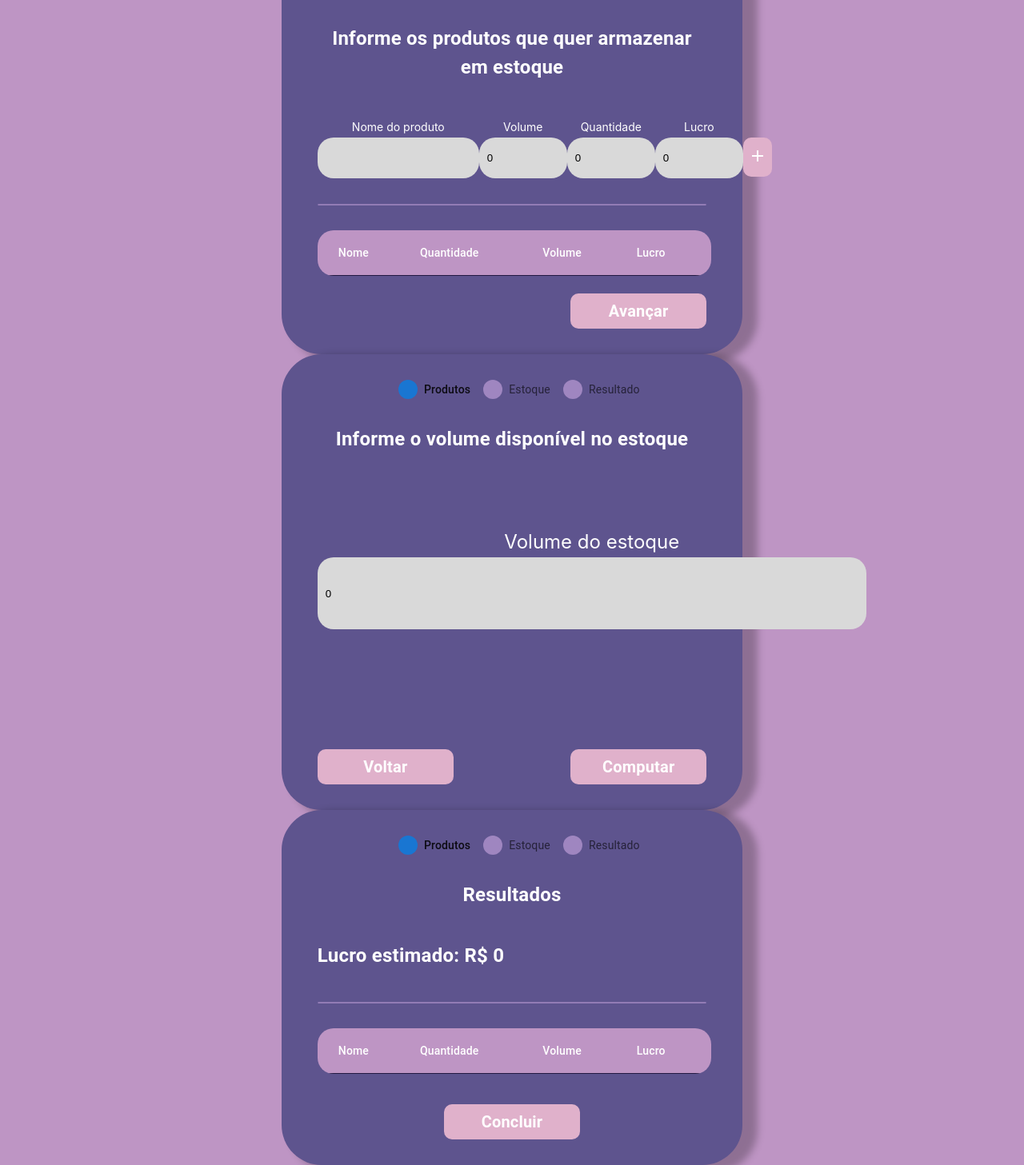
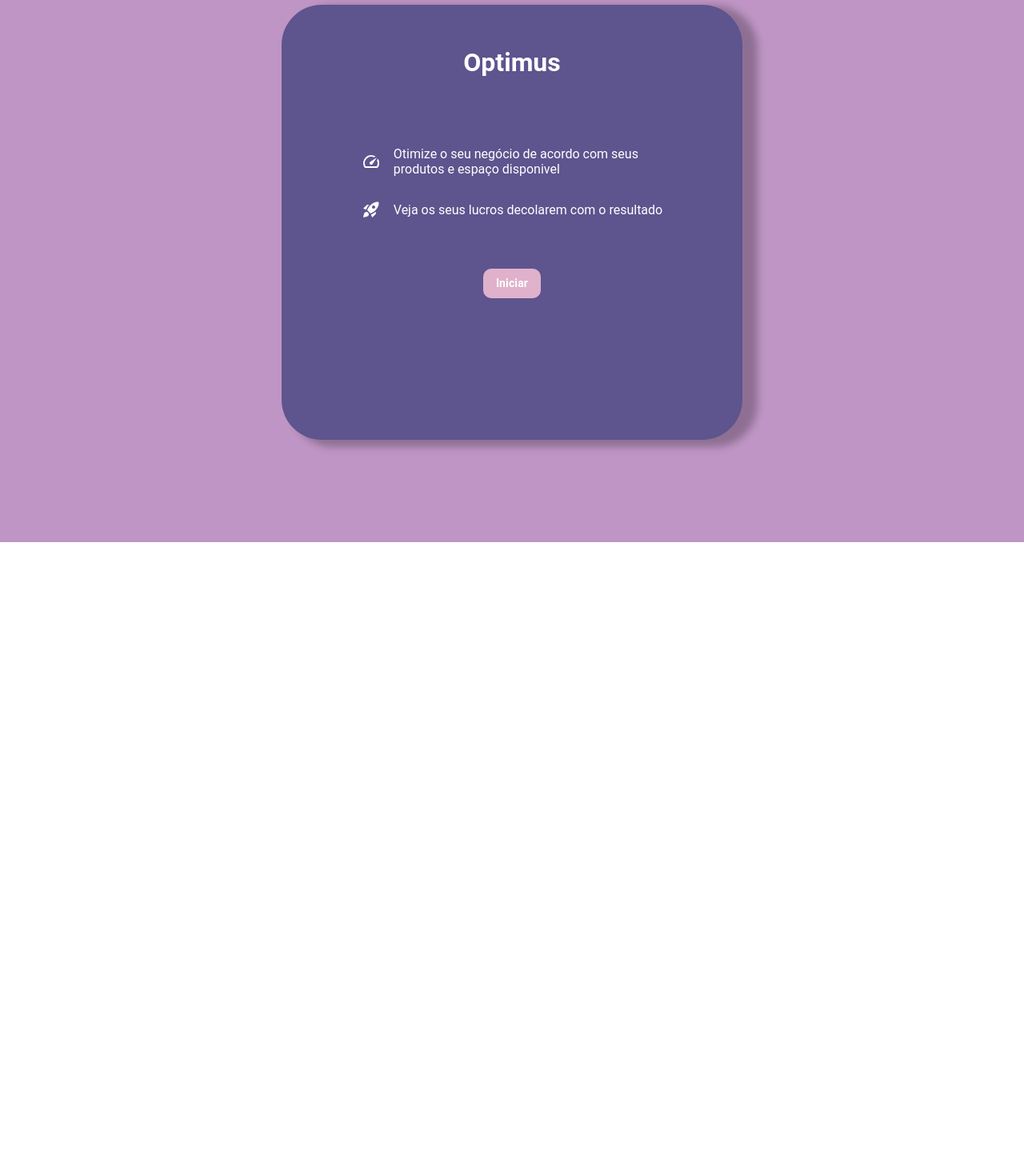
Before and after one commit to g-GSG/stock-optimization, a React (Create React App) app: page / in a window 1280 px wide. Shown: the part 122-1579 px from the top of the page at 80% size. After the commit the page ends 800 px from the top, so only its background shows below. Built offline with nearby package versions, Linux system fonts and the light colour scheme.

Commit message:
feat: adicionando provider entre telas

```diff
--- a/src/App.css
+++ b/src/App.css
@@ -2,10 +2,10 @@
   display: flex;
   flex-direction: column;
   position: relative;
-  /* height: 100vh; */
-  /* width: 100vw; */
+  height: 100vh;
+  width: 100vw;
   text-align: center;
   align-items: center;
   justify-content: center;
-  background-color: #BE95C4;
+  background-color: #be95c4;
 }
--- a/src/App.js
+++ b/src/App.js
@@ -1,26 +1,38 @@
-import './App.css';
-import { Container } from './presentation/components/container';
-import { Header } from './presentation/components/header';
-import StepOne from './presentation/components/step-one/step-one';
-import { StepThree } from './presentation/components/step-three';
-import StepTwo from './presentation/components/step-two/step-two';
+import { useState } from "react";
+import "./App.css";
+import Home from "./context/home/home";
+import { Container } from "./presentation/components/container";
+import { Header } from "./presentation/components/header";
+import StepOne from "./presentation/components/step-one/step-one";
+import { StepThree } from "./presentation/components/step-three";
+import StepTwo from "./presentation/components/step-two/step-two";
+import { ProductsProvider } from "./provider/productsProvider";
 
 function App() {
+  const [step, setStep] = useState(0);
 
   return (
+    <ProductsProvider>
       <div className="App">
         <Header>NOME</Header>
+        {step === 0 && <Home setStep={setStep} />}
+        {step === 1 && (
           <Container>
-        <StepOne />
+            <StepOne setStep={setStep} />
           </Container>
+        )}
+        {step === 2 && (
           <Container>
-        <StepTwo />
+            <StepTwo setStep={setStep} />
           </Container>
+        )}
+        {step === 3 && (
           <Container>
-        <StepThree />
+            <StepThree setStep={setStep} />
           </Container>
-
+        )}
       </div>
+    </ProductsProvider>
   );
 }
 
--- a/src/context/home/home.jsx
+++ b/src/context/home/home.jsx
@@ -1,10 +1,11 @@
 import RocketLaunchIcon from "@mui/icons-material/RocketLaunch";
 import SpeedIcon from "@mui/icons-material/Speed";
+import { Typography } from "@mui/material";
 import Button from "../../presentation/components/button/button";
 import { Container } from "../../presentation/components/container";
 import * as S from "./home.styles";
 
-const Home = () => {
+const Home = ({ setStep }) => {
   return (
     <Container>
       <S.ContainerBox>
@@ -25,11 +26,13 @@ const Home = () => {
           </S.SubtitleContainer>
         </div>
         <Button
+          type="button"
           backgroundColor="#E0B1CB"
-          hoverBackgroundColor="#9F86C0"
-          onClick={() => undefined}
+          onClick={() => setStep(1)}
         >
-          iniciar
+          <Typography fontSize={14} fontWeight="bold">
+            Iniciar
+          </Typography>
         </Button>
       </S.ContainerBox>
     </Container>
--- a/src/context/home/home.styles.js
+++ b/src/context/home/home.styles.js
@@ -4,7 +4,7 @@ export const ContainerBox = styled.div`
   display: flex;
   flex-direction: column;
   align-items: center;
-  gap: 32px;
+  gap: 48px;
 `;
 
 export const SubtitleContainer = styled.div`
--- a/src/presentation/components/button/button.styles.js
+++ b/src/presentation/components/button/button.styles.js
@@ -2,20 +2,21 @@ import styled from "styled-components";
 
 export const ButtonStyled = styled.button`
   position: relative;
-  width: ${props => props.width};
-  height: ${props => props.height};
-  background-color: ${props => props.backgroundColor};
+  width: ${(props) => props.width};
+  height: ${(props) => props.height};
+  background-color: ${(props) => props.backgroundColor};
   border: 0;
   border-radius: 10px;
-  margin: ${props => props.margin};
+  margin: ${(props) => props.margin};
   color: white;
+  padding: 8px 16px;
 
   &:hover {
     cursor: pointer;
   }
 
   &:after {
-    content: '';
+    content: "";
     display: block;
     position: absolute;
     left: 0;
@@ -31,6 +32,6 @@ export const ButtonStyled = styled.button`
   &:active:after {
     opacity: 0.75;
     transition: 0s;
-    box-shadow: 0 0 0 0 #E0B1CB;
+    box-shadow: 0 0 0 0 #e0b1cb;
   }
-`
+`;
--- a/src/presentation/components/header/header.styles.js
+++ b/src/presentation/components/header/header.styles.js
@@ -1,8 +1,8 @@
-import styled from 'styled-components'
+import styled from "styled-components";
 
 export const HeaderStyled = styled.header`
   display: flex;
-  position: relative;
+  position: absolute;
   top: 0;
   flex-direction: row;
   justify-content: center;
@@ -13,4 +13,4 @@ export const HeaderStyled = styled.header`
   color: white;
   font-weight: bold;
   font-size: 32px;
-`
+`;
--- a/src/presentation/components/step-one/step-one.jsx
+++ b/src/presentation/components/step-one/step-one.jsx
@@ -1,34 +1,42 @@
-import { useState } from 'react'
-import { Typography } from '@mui/material'
-import { Divider } from '@mui/material'
-import AddIcon from '@mui/icons-material/Add';
-import { Button } from '../button'
-import { Input } from '../input'
-import { ProductsTable } from '../products-table'
-import { StepProgress } from '../stepper'
-import { StepOneContainer, StepOneFormWrapper, StepOneWrapper } from './step-one.styles'
+import AddIcon from "@mui/icons-material/Add";
+import { Divider, Typography } from "@mui/material";
+import { useState } from "react";
+import { useProductsStepContext } from "../../../provider/productsProvider";
+import { Button } from "../button";
+import { Input } from "../input";
+import { ProductsTable } from "../products-table";
+import { StepProgress } from "../stepper";
+import {
+  StepOneContainer,
+  StepOneFormWrapper,
+  StepOneWrapper,
+} from "./step-one.styles";
 
-function StepOne() {
-  const [product, setProduct] = useState('')
-  const [amount, setAmount] = useState(0)
-  const [volume, setVolume] = useState(0)
-  const [profit, setProfit] = useState(0)
-  const [products, setProducts] = useState([])
+function StepOne({ setStep }) {
+  const [product, setProduct] = useState("");
+  const [amount, setAmount] = useState(0);
+  const [volume, setVolume] = useState(0);
+  const [profit, setProfit] = useState(0);
+  const [products, setProducts] = useState([]);
+  const { stepData, setStepData } = useProductsStepContext();
 
   function addToTable() {
-    setProducts([...products, { nome: product, quantidade: amount, volume: volume, lucro: profit }])
+    setProducts([
+      ...products,
+      { product: product, amount: amount, volume: volume, profit: profit },
+    ]);
   }
 
   function nextStep() {
-    console.log('Próximo passo')
+    setStepData({ products });
+    setStep(2);
   }
 
   function handleChange(event, field) {
-    console.log('entrou')
-    field === 'produto' && setProduct(event.target.value)
-    field === 'quantidade' && setAmount(parseInt(event.target.value))
-    field === 'volume' && setVolume(parseFloat(event.target.value))
-    field === 'lucro' && setProfit(parseFloat(event.target.value))
+    field === "produto" && setProduct(event.target.value);
+    field === "quantidade" && setAmount(parseInt(event.target.value));
+    field === "volume" && setVolume(parseFloat(event.target.value));
+    field === "lucro" && setProfit(parseFloat(event.target.value));
   }
 
   return (
@@ -38,80 +46,86 @@ function StepOne() {
         steps={["Produtos", "Estoque", "Resultado"]}
       />
       <StepOneWrapper>
-        <Typography fontWeight='bold' fontSize={24}>
+        <Typography fontWeight="bold" fontSize={24}>
           Informe os produtos que quer armazenar em estoque
         </Typography>
         <StepOneFormWrapper>
           <Input
-            name='product'
-            label='Nome do produto'
-            type='text'
-            height='51px'
-            width='182px'
+            name="product"
+            label="Nome do produto"
+            type="text"
+            height="51px"
+            width="182px"
             value={product}
-            onChange={(e) => handleChange(e, 'produto')}
+            onChange={(e) => handleChange(e, "produto")}
           />
           <Input
-            name='volume'
-            label='Volume'
-            type='number'
-            height='51px'
-            width='90px'
+            name="volume"
+            label="Volume"
+            type="number"
+            height="51px"
+            width="90px"
             value={volume}
-            onChange={(e) => handleChange(e, 'volume')}
+            onChange={(e) => handleChange(e, "volume")}
           />
           <Input
-            name='amount'
-            label='Quantidade'
-            type='number'
-            height='51px'
-            width='90px'
+            name="amount"
+            label="Quantidade"
+            type="number"
+            height="51px"
+            width="90px"
             value={amount}
-            onChange={(e) => handleChange(e, 'quantidade')}
+            onChange={(e) => handleChange(e, "quantidade")}
           />
           <Input
-            name='profit'
-            label='Lucro'
-            type='number'
-            height='51px'
-            width='90px'
+            name="profit"
+            label="Lucro"
+            type="number"
+            height="51px"
+            width="90px"
             value={profit}
-            onChange={(e) => handleChange(e, 'lucro')}
+            onChange={(e) => handleChange(e, "lucro")}
           />
           <Button
-            backgroundColor='#E0B1CB'
-            width='63px'
-            height='49px'
-            margin='22px 0 0 0'
+            backgroundColor="#E0B1CB"
+            width="63px"
+            height="49px"
+            margin="22px 0 0 0"
             onClick={() => addToTable()}
           >
             <AddIcon />
           </Button>
         </StepOneFormWrapper>
-        <Divider sx={{
-          marginTop: 4,
-          marginBottom: 2,
-          '&.MuiDivider-root': {
-            borderColor: 'rgba(159, 134, 192, 0.8)',
-            borderWidth: 1,
-            borderRadius: 20
-          }
-        }} />
+        <Divider
+          sx={{
+            marginTop: 4,
+            marginBottom: 2,
+            "&.MuiDivider-root": {
+              borderColor: "rgba(159, 134, 192, 0.8)",
+              borderWidth: 1,
+              borderRadius: 20,
+            },
+          }}
+        />
         <ProductsTable rows={products} />
-        <div style={{ display: 'flex', justifyContent: 'right', width: '100%' }}>
+        <div
+          style={{ display: "flex", justifyContent: "right", width: "100%" }}
+        >
           <Button
-            backgroundColor='#E0B1CB'
-            width='170px'
-            height='44px'
-            margin='22px 0 0 0'
+            backgroundColor="#E0B1CB"
+            width="170px"
+            height="44px"
+            margin="22px 0 0 0"
             onClick={() => nextStep()}
           >
-            <Typography fontSize={20} fontWeight='bold'>Avançar</Typography>
+            <Typography fontSize={20} fontWeight="bold">
+              Avançar
+            </Typography>
           </Button>
         </div>
       </StepOneWrapper>
-    </StepOneContainer >
-  )
+    </StepOneContainer>
+  );
 }
 
-export default StepOne
+export default StepOne;
--- a/src/presentation/components/step-three/step-three.jsx
+++ b/src/presentation/components/step-three/step-three.jsx
@@ -1,19 +1,23 @@
-import { useState } from 'react'
-import { Typography } from '@mui/material'
-import { Button } from '../button'
-import { StepProgress } from '../stepper'
-import { StepThreeContainer, StepThreeProfitWrapper, StepThreeWrapper } from './step-three.styles'
-import { Divider } from '@mui/material'
-import { ProductsTable } from '../products-table'
+import { Divider, Typography } from "@mui/material";
+import { useState } from "react";
+import { useProductsStepContext } from "../../../provider/productsProvider";
+import { Button } from "../button";
+import { ProductsTable } from "../products-table";
+import { StepProgress } from "../stepper";
+import {
+  StepThreeContainer,
+  StepThreeProfitWrapper,
+  StepThreeWrapper,
+} from "./step-three.styles";
 
-function StepThree() {
-  const [estimatedProfit, setEstimatedProfit] = useState(0)
-  const [products, setProducts] = useState([])
+function StepThree({ setStep }) {
+  const [estimatedProfit, setEstimatedProfit] = useState(0);
+  const { stepData, setStepData } = useProductsStepContext();
 
   function backToHome() {
-    console.log('Voltar pra tela inicial')
-    setEstimatedProfit(estimatedProfit+10)
-    setProducts([...products, { nome: 'Caneta', quantidade: 500, volume: 5, lucro: 100 }])
+    setStepData({});
+    setStep(0);
+    setEstimatedProfit(estimatedProfit + 10);
   }
 
   return (
@@ -23,37 +27,48 @@ function StepThree() {
         steps={["Produtos", "Estoque", "Resultado"]}
       />
       <StepThreeWrapper>
-        <Typography fontWeight='bold' fontSize={24}>
+        <Typography fontWeight="bold" fontSize={24}>
           Resultados
         </Typography>
         <StepThreeProfitWrapper>
-          <Typography fontWeight='bold' fontSize={24}>
+          <Typography fontWeight="bold" fontSize={24}>
             Lucro estimado: R$ {estimatedProfit}
           </Typography>
         </StepThreeProfitWrapper>
-        <Divider sx={{
-          marginBottom: 2,
-          '&.MuiDivider-root': {
-            borderColor: 'rgba(159, 134, 192, 0.8)',
-            borderWidth: 1,
-            borderRadius: 20
-          }
-        }} />
-        <ProductsTable rows={products} />
-        <div style={{ display: 'flex', justifyContent: 'center', width: '100%', marginTop: '2vh' }}>
+        <Divider
+          sx={{
+            marginBottom: 2,
+            "&.MuiDivider-root": {
+              borderColor: "rgba(159, 134, 192, 0.8)",
+              borderWidth: 1,
+              borderRadius: 20,
+            },
+          }}
+        />
+        <ProductsTable rows={stepData.products} />
+        <div
+          style={{
+            display: "flex",
+            justifyContent: "center",
+            width: "100%",
+            marginTop: "2vh",
+          }}
+        >
           <Button
-            backgroundColor='#E0B1CB'
-            width='170px'
-            height='44px'
-            margin='22px 0 0 0'
+            backgroundColor="#E0B1CB"
+            width="170px"
+            height="44px"
+            margin="22px 0 0 0"
             onClick={() => backToHome()}
           >
-            <Typography fontSize={20} fontWeight='bold'>Concluir</Typography>
+            <Typography fontSize={20} fontWeight="bold">
+              Concluir
+            </Typography>
           </Button>
         </div>
       </StepThreeWrapper>
-    </StepThreeContainer >
-  )
+    </StepThreeContainer>
+  );
 }
 
-export default StepThree
+export default StepThree;
--- a/src/presentation/components/step-two/step-two.jsx
+++ b/src/presentation/components/step-two/step-two.jsx
@@ -1,21 +1,29 @@
-import { useState } from 'react'
-import { Typography } from '@mui/material'
-import { Button } from '../button'
-import { Input } from '../input'
-import { StepProgress } from '../stepper'
-import { StepTwoContainer, StepTwoFormWrapper, StepTwoWrapper } from './step-two.styles'
+import { Typography } from "@mui/material";
+import { useState } from "react";
+import { useProductsStepContext } from "../../../provider/productsProvider";
+import { Button } from "../button";
+import { Input } from "../input";
+import { StepProgress } from "../stepper";
+import {
+  StepTwoContainer,
+  StepTwoFormWrapper,
+  StepTwoWrapper,
+} from "./step-two.styles";
 
-function StepTwo() {
-  const [maxVolume, setMaxVolume] = useState(0)
+function StepTwo({ setStep }) {
+  const [maxVolume, setMaxVolume] = useState(0);
+  const { setStockData, sendData } = useProductsStepContext();
 
   function previousStep() {
-    console.log('Passo anterior')
+    setStockData(0);
+    setStep(1);
   }
 
   function nextStep() {
-    console.log('Próximo passo')
+    setStockData(maxVolume);
+    sendData();
+    setStep(3);
   }
-
 
   return (
     <StepTwoContainer>
@@ -24,44 +32,54 @@ function StepTwo() {
         steps={["Produtos", "Estoque", "Resultado"]}
       />
       <StepTwoWrapper>
-        <Typography fontWeight='bold' fontSize={24}>
+        <Typography fontWeight="bold" fontSize={24}>
           Informe o volume disponível no estoque
         </Typography>
         <StepTwoFormWrapper>
           <Input
-            name='maxVolume'
-            label='Volume do estoque'
-            type='number'
-            width='666px'
-            height='90px'
+            name="maxVolume"
+            label="Volume do estoque"
+            type="number"
+            width="666px"
+            height="90px"
             fontSize={24}
             value={maxVolume}
             onChange={(e) => setMaxVolume(e.target.value)}
           />
         </StepTwoFormWrapper>
-        <div style={{ display: 'flex', justifyContent: 'space-between', width: '100%' }}>
+        <div
+          style={{
+            display: "flex",
+            justifyContent: "space-between",
+            width: "100%",
+          }}
+        >
           <Button
-            backgroundColor='#E0B1CB'
-            width='170px'
-            height='44px'
-            margin='22px 0 0 0'
+            backgroundColor="#E0B1CB"
+            width="170px"
+            height="44px"
+            margin="22px 0 0 0"
             onClick={() => previousStep()}
           >
-            <Typography fontSize={20} fontWeight='bold'>Voltar</Typography>
+            <Typography fontSize={20} fontWeight="bold">
+              Voltar
+            </Typography>
           </Button>
           <Button
-            backgroundColor='#E0B1CB'
-            width='170px'
-            height='44px'
-            margin='22px 0 0 0'
+            backgroundColor="#E0B1CB"
+            width="170px"
+            height="44px"
+            margin="22px 0 0 0"
             onClick={() => nextStep()}
           >
-            <Typography fontSize={20} fontWeight='bold'>Computar</Typography>
+            <Typography fontSize={20} fontWeight="bold">
+              Computar
+            </Typography>
           </Button>
         </div>
       </StepTwoWrapper>
-    </StepTwoContainer >
-  )
+    </StepTwoContainer>
+  );
 }
 
-export default StepTwo
+export default StepTwo;
```
Also changed, not shown: src/presentation/components/products-table/products-table.jsx (+20 -20 lines), src/provider/productsProvider.js (+11 -5 lines). Lines whose indentation alone changed are shown as unchanged.
